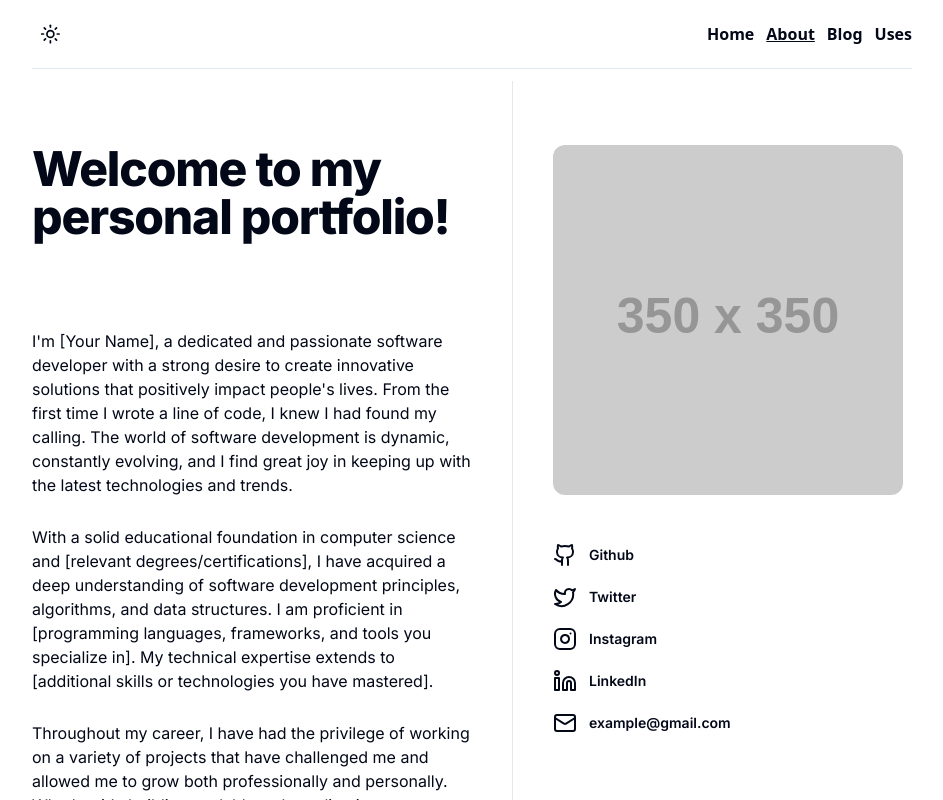
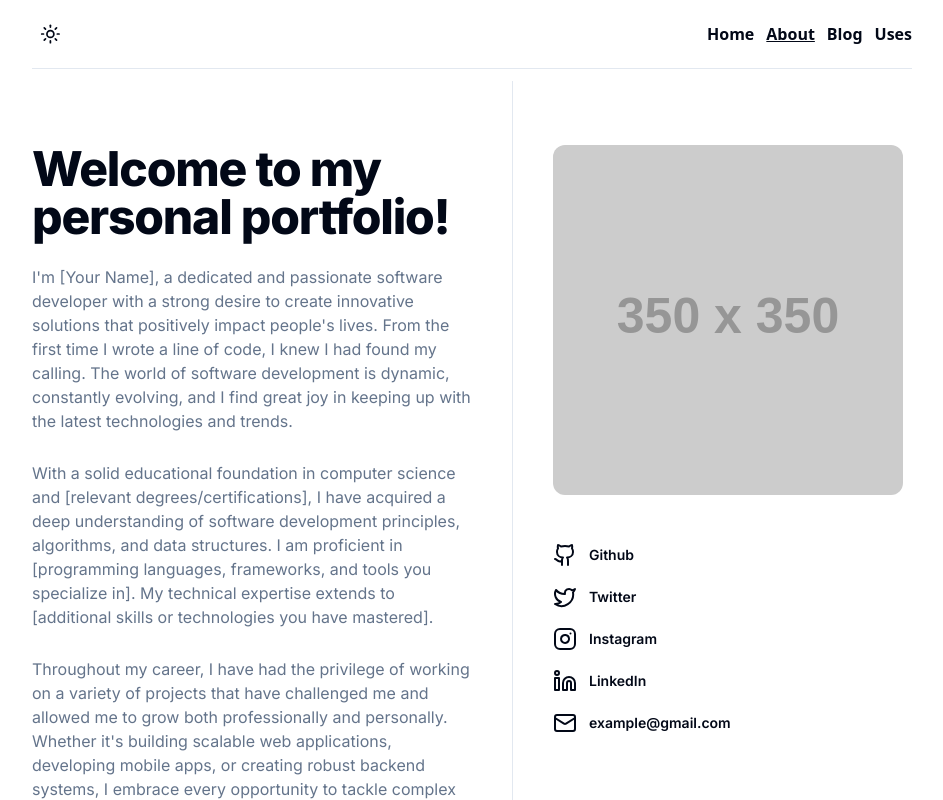
Before and after one commit to piotrszubert/nextjs-dev-portfolio, a Next.js app: page /about in a window 1280 px wide. Shown: the top 800 px of the page, without its empty margins (168-1111 px from the left). Built offline with nearby package versions, Linux system fonts and the light colour scheme.

Commit message:
refactor

```diff
--- a/pages/about/index.tsx
+++ b/pages/about/index.tsx
@@ -17,8 +17,8 @@
             <PageHero
               heading='Welcome to my personal portfolio!'
               subheading=''
-            />
-            <div className='space-y-7'>
+            >
+            <div className='space-y-7 text-muted-foreground'>
               <p>
                 I'm [Your Name], a dedicated and passionate software developer with a strong desire to create innovative solutions that positively impact people's lives. From the first time I wrote a line of code, I knew I had found my calling. The world of software development is dynamic, constantly evolving, and I find great joy in keeping up with the latest technologies and trends.
               </p>
@@ -29,6 +29,7 @@
                 Throughout my career, I have had the privilege of working on a variety of projects that have challenged me and allowed me to grow both professionally and personally. Whether it's building scalable web applications, developing mobile apps, or creating robust backend systems, I embrace every opportunity to tackle complex problems and deliver elegant solutions.
               </p>
             </div>
+            </PageHero>
           </div>
           <div className='py-16 ms-0 border-s-0 md:border-s md:ms-10'>
             <div className='flex items-start flex-col md:ps-10'>
```
